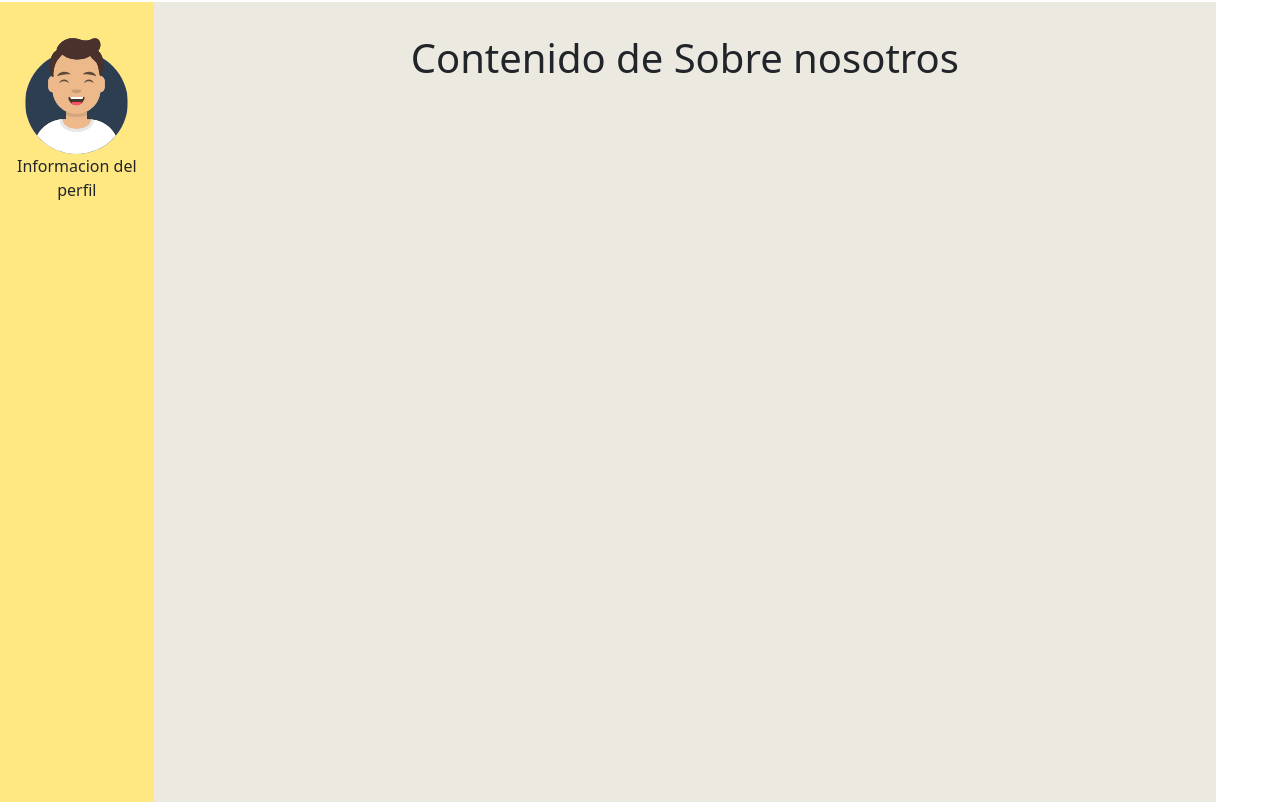
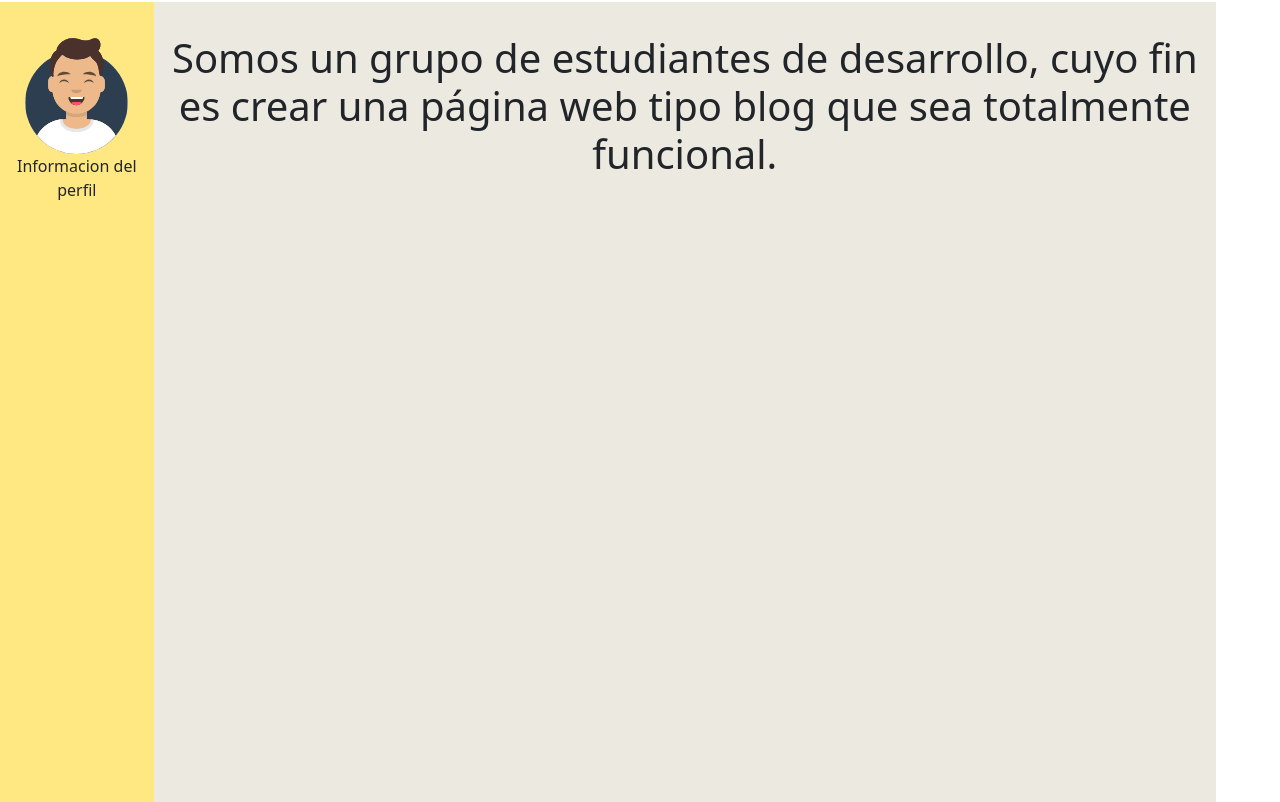
Before and after one commit to nicofinetti/QATAR2022, a Django app: page /sobrenos/ in a window 1280 px wide. Shown: the part 48-850 px from the top of the page. Run offline with Django 4.2, Linux system fonts and the light colour scheme.

Commit message:
Update sobrenos.html

```diff
--- a/AppInicio/templates/AppInicio/sobrenos.html
+++ b/AppInicio/templates/AppInicio/sobrenos.html
@@ -2,6 +2,6 @@
 {% load static %}
 
 {% block contenidoquecambia %}
-<h1>Contenido de Sobre nosotros</h1>
+<h1>Somos un grupo de estudiantes de desarrollo, cuyo fin es crear una página web tipo blog que sea totalmente funcional.</h1>
 
 {% endblock %}
```
